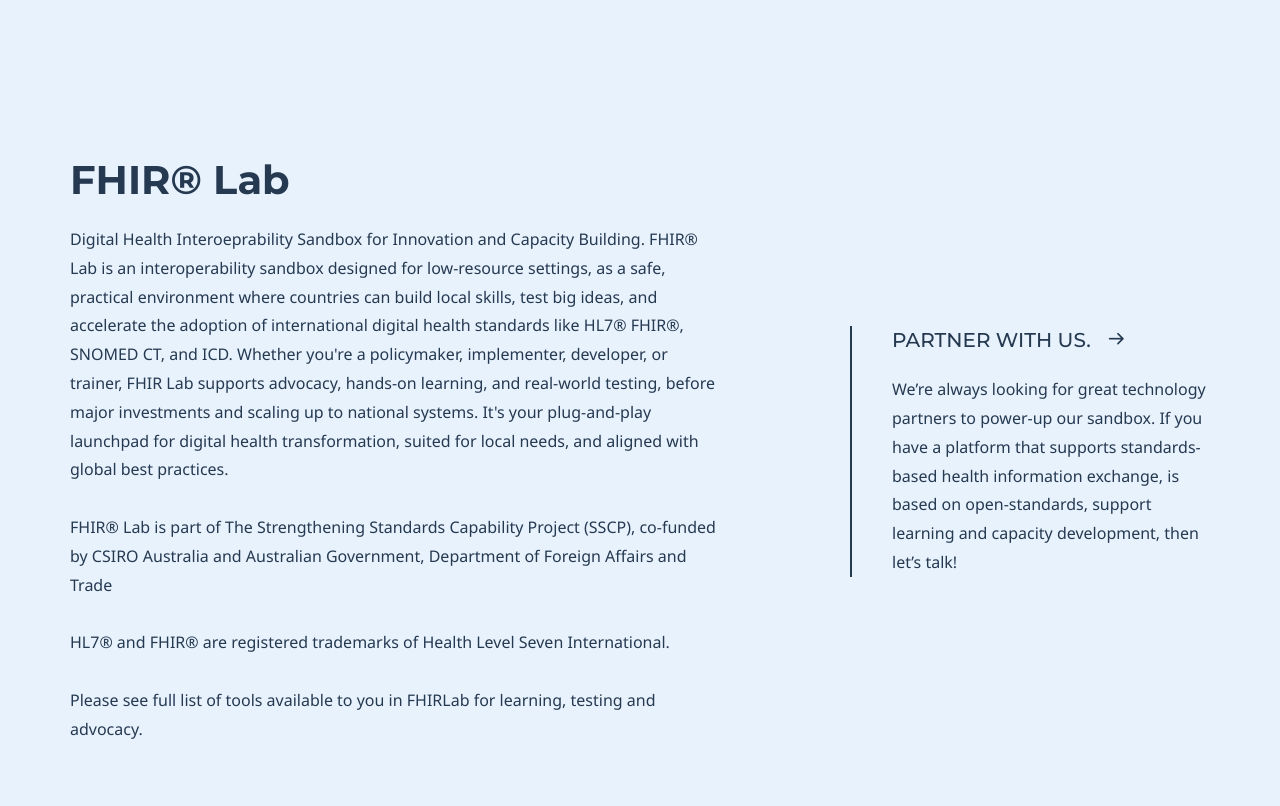
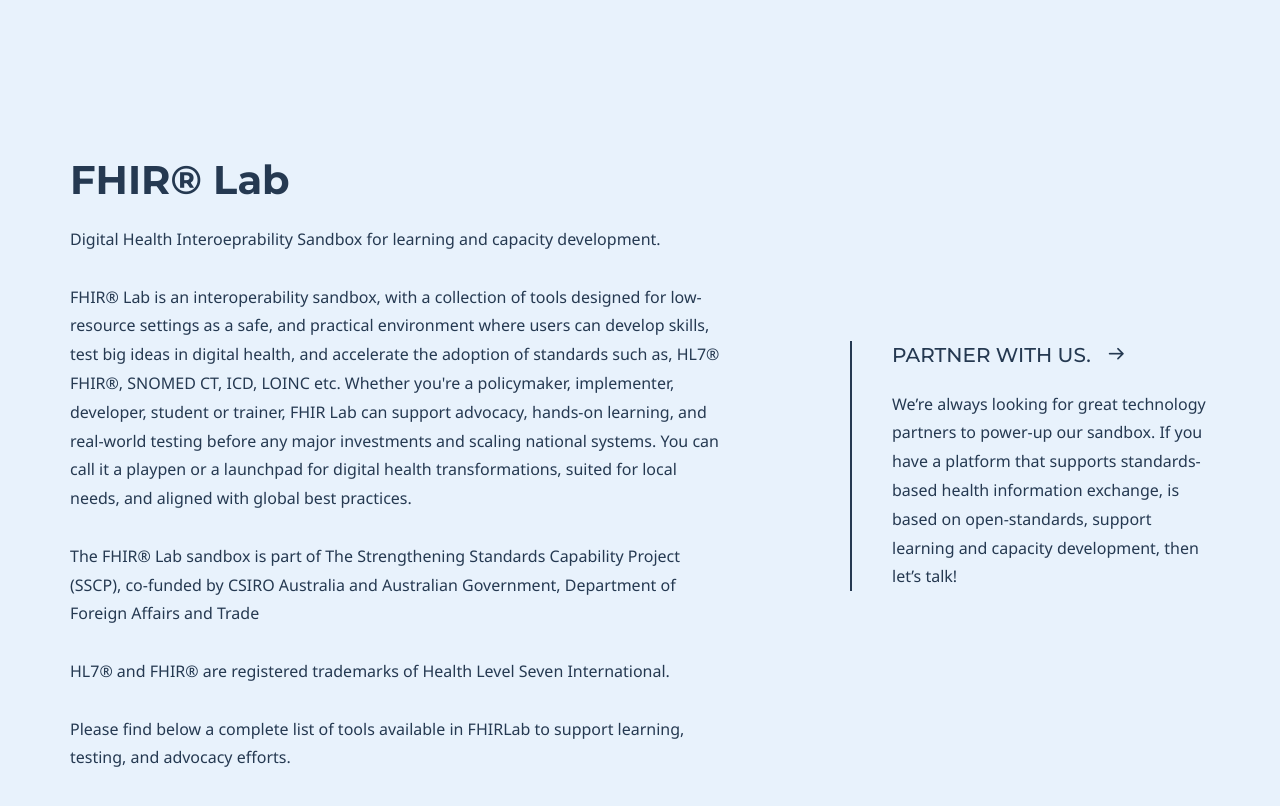
Before and after one commit to upmsilab/FHIRLab, a Jekyll site: the page built from index.md, in a window 1280 px wide and 900 px high. Shown: the top 806 px of the window. Built offline with Jekyll 4.4.1, drawn with Linux system fonts in a browser that asks for light colours; some web fonts are replaced.

Commit message:
Update index.md

```diff
--- a/index.md
+++ b/index.md
@@ -5,7 +5,11 @@
 
 # Hero section
 title: FHIR® Lab
-description: "Digital Health Interoeprability Sandbox for Innovation and Capacity Building. FHIR® Lab is an interoperability sandbox designed for low-resource settings, as a safe, practical environment where countries can build local skills, test big ideas, and accelerate the adoption of international digital health standards like HL7® FHIR®, SNOMED CT, and ICD. Whether you're a policymaker, implementer, developer, or trainer, FHIR Lab supports advocacy, hands-on learning, and real-world testing, before major investments and scaling up to national systems. It's your plug-and-play launchpad for digital health transformation, suited for local needs, and aligned with global best practices.<br><br>FHIR® Lab is part of The Strengthening Standards Capability Project (SSCP), co-funded by CSIRO Australia and Australian Government, Department of Foreign Affairs and Trade <br><br>HL7® and FHIR® are registered trademarks of Health Level Seven International. <br><br> Please see full list of tools available to you in FHIRLab for learning, testing and advocacy."
+description: "Digital Health Interoeprability Sandbox for learning and capacity development.<br><br>
+FHIR® Lab is an interoperability sandbox, with a collection of tools designed for low-resource settings as a safe, and practical environment where users can develop skills, test big ideas in digital health, and accelerate the adoption of standards such as, HL7® FHIR®, SNOMED CT, ICD, LOINC etc. Whether you're a policymaker, implementer, developer, student or trainer, FHIR Lab can support advocacy, hands-on learning, and real-world testing before any major investments and scaling national systems. You can call it a playpen or a launchpad for digital health transformations, suited for local needs, and aligned with global best practices.<br><br>
+The FHIR® Lab sandbox is part of The Strengthening Standards Capability Project (SSCP), co-funded by CSIRO Australia and Australian Government, Department of Foreign Affairs and Trade <br><br>
+HL7® and FHIR® are registered trademarks of Health Level Seven International.<br><br>
+Please find below a complete list of tools available in FHIRLab to support learning, testing, and advocacy efforts."
 
 
 # buttons:
```
